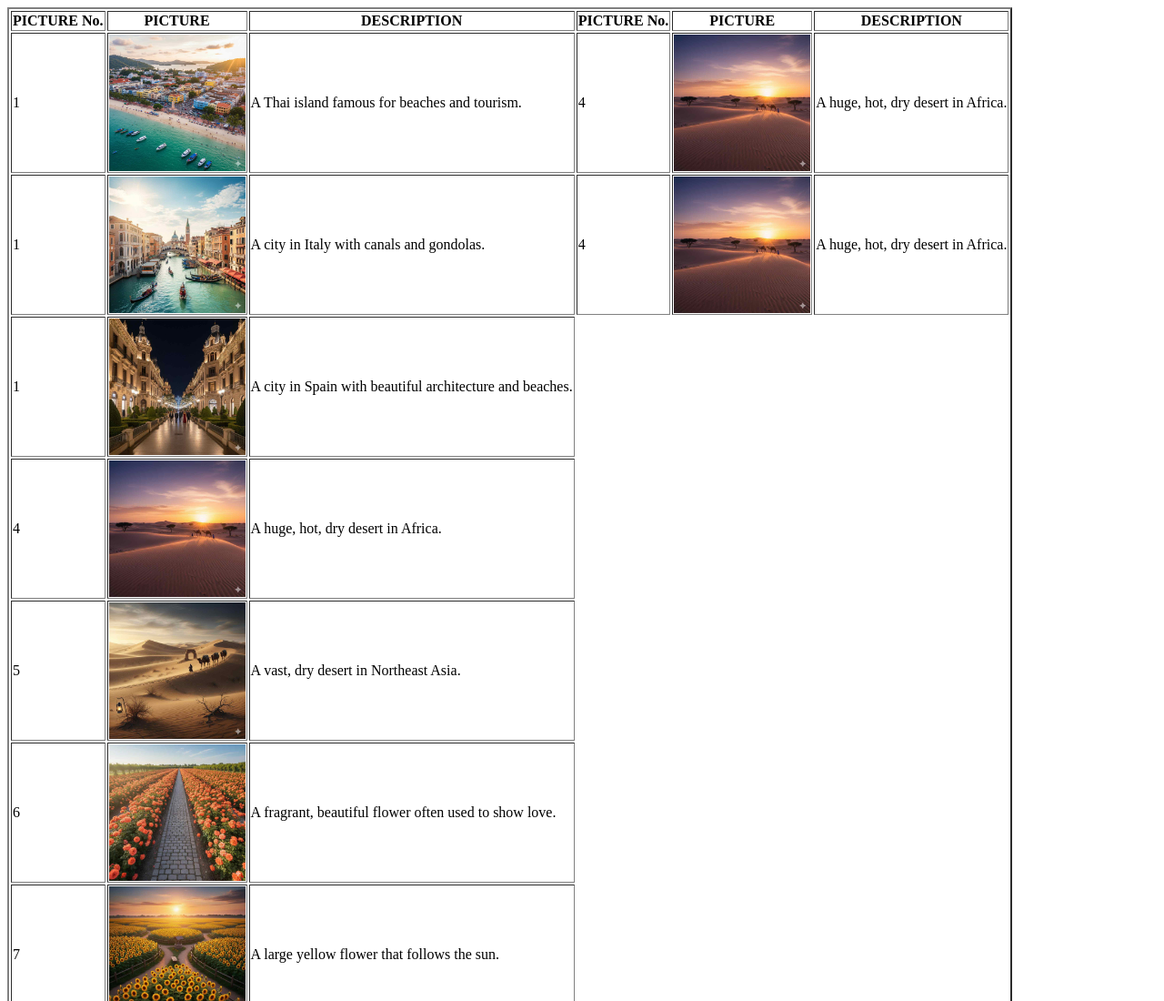
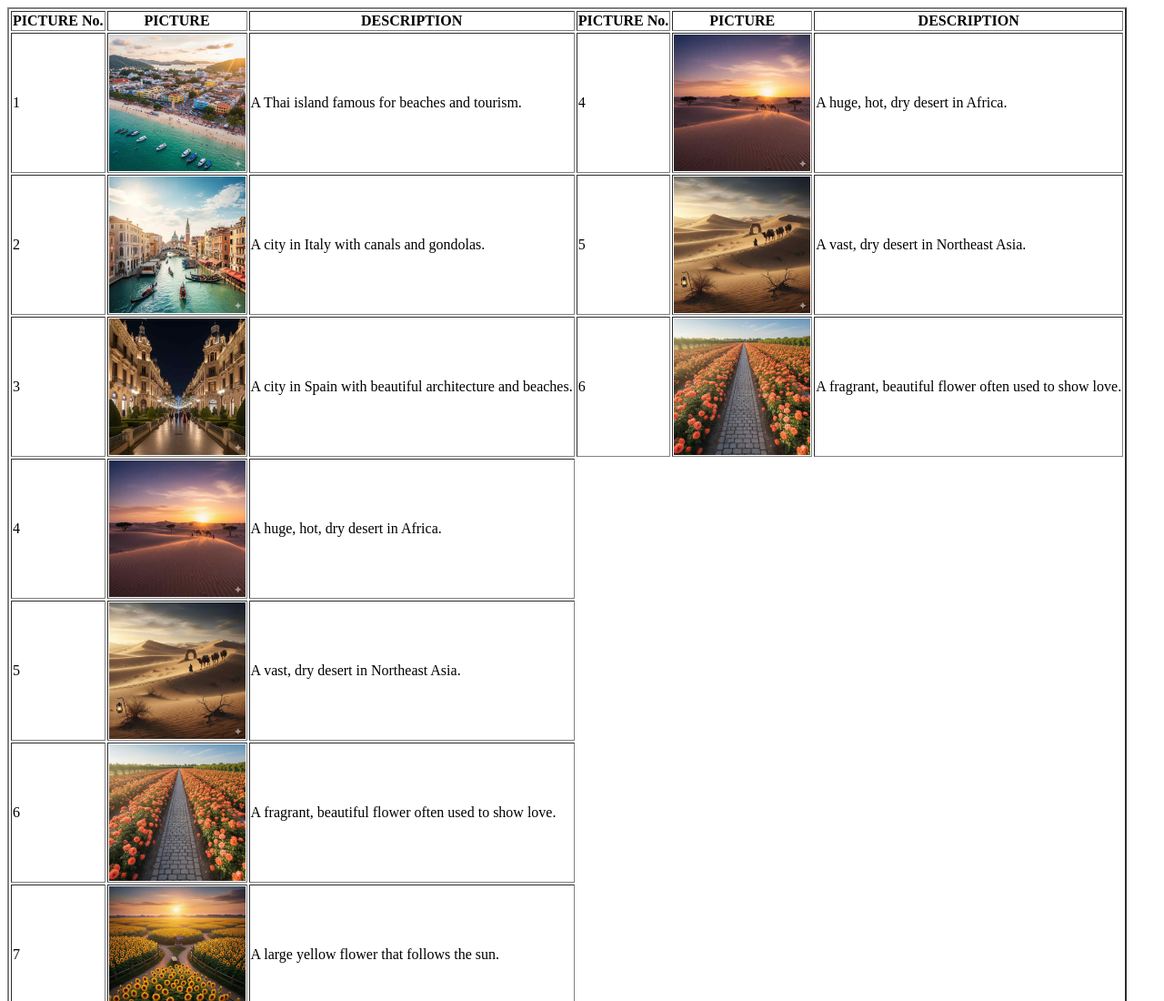
Before and after one commit to takwaa11/My-nature, a plain HTML site: page index.html in a window 1280 px wide. Shown: the top 1100 px of the page at 91% size. Drawn offline with Linux system fonts and the light colour scheme.

Commit message:
Update index.html

```diff
--- a/index.html
+++ b/index.html
@@ -16,17 +16,20 @@
     <td>A huge, hot, dry desert in Africa.</td>
     </tr>
 <tr>
-    <td>1</td>
+    <td>2</td>
     <td><img src="coastal2.jpg" width="150" helght="139" alt="Mos1 picture"> </td>
     <td>A city in Italy with canals and gondolas.</td>
-  <td>4</td>
-    <td><img src="ds1.jpg" width="150" helght="139" alt="Mos1 picture"> </td>
-    <td>A huge, hot, dry desert in Africa.</td>
-    </tr>
+     <td>5</td>
+    <td><img src="ds2.jpg" width="150" helght="139" alt="Mos1 picture"> </td>
+    <td>A vast, dry desert in Northeast Asia.</td>
+
 <tr>
-    <td>1</td>
+    <td>3</td>
     <td><img src="coastal3.jpg" width="150" helght="139" alt="Mos1 picture"> </td>
     <td>A city in Spain with beautiful architecture and beaches.</td>
+    <td>6</td>
+    <td><img src="flower1.jpg" width="150" helght="139" alt="Mos1 picture"> </td>
+    <td>A fragrant, beautiful flower often used to show love.</td>
     </tr>
 <tr>
     <td>4</td>
```
